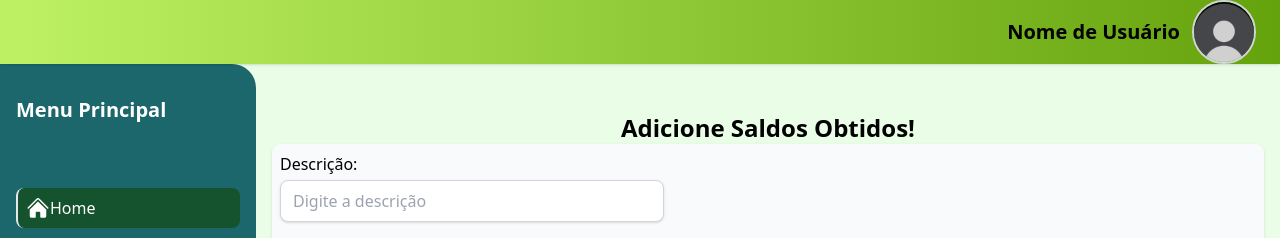
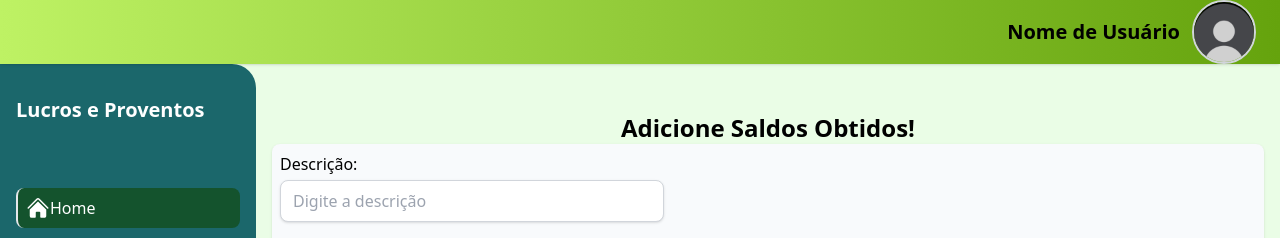
Before and after one commit to Gute-11/Financial_Dashboard_Panel, a React (Vite) app: page /receitas in a window 1280 px wide. Shown: the top 238 px of the page. Built offline with nearby package versions, Linux system fonts and the light colour scheme.

Commit message:
adding sidebar and error improvements

```diff
--- a/src/App.jsx
+++ b/src/App.jsx
@@ -15,7 +15,7 @@ function App() {
           <div className="grid grid-cols-1 md:grid-cols-3 gap-4 mt-4">
             <div
               className="bg-white shadow p-4 rounded-md text-center transition-transform
-            duration-300 hover:scale-105"
+            duration-300 hover:scale-110"
             >
               <h2 className="text-lg font-semibold text-gray-700">Ganhos</h2>
               <p className="text-2xl text-green-500">R$ 250,00</p>
--- a/src/components/SideBar.jsx
+++ b/src/components/SideBar.jsx
@@ -1,10 +1,26 @@
-import { Link } from "react-router-dom";
+import { Link, useLocation } from "react-router-dom";
 
 function SideBar() {
+
+  const location = useLocation();
+
+  const getTitle = () => {
+    switch (location.pathname) {
+      case "/":
+        return "Menu Principal";
+      case "/receitas":
+        return "Lucros e Proventos";
+      case "/despesas":
+        return "Custos e Gastos";
+      default:
+        return "Menu Principal";
+    }
+  }
+
   return (
     <div className="w-64 bg-principal text-white h-full p-4 rounded-r-3xl">
       <h2 className="text-xl font-semibold pb-16 pt-4 text-left">
-        Menu Principal
+        {getTitle()}
       </h2>
       <ul className="space-y-8">
         <li>
--- a/src/main.jsx
+++ b/src/main.jsx
@@ -5,6 +5,7 @@ import "./index.css";
 import { createBrowserRouter, RouterProvider } from "react-router-dom";
 import Receitas from "./pages/Receitas.jsx";
 import Despesas from "./pages/Despesas.jsx";
+import ErrorPage from "./pages/ErrorPage.jsx";
 
 const router = createBrowserRouter([
   {
@@ -19,6 +20,10 @@ const router = createBrowserRouter([
     path: "/despesas",
     element: <Despesas />,
   },
+  {
+    path: "*",
+    element: <ErrorPage />
+  },
 ]);
 
 createRoot(document.getElementById("root")).render(
--- /dev/null
+++ b/src/pages/ErrorPage.jsx
@@ -0,0 +1,16 @@
+import { Link } from "react-router-dom";
+
+function ErrorPage() {
+  return (
+    <div className="page bg-gray-900 min-h-screen flex justify-center items-center">
+      <div className="text-center">
+        <h1 className="text-gray-400 font-semibold font-sans text-5xl">ALERTA!!! -- PÁGINA NÃO ENCONTRADA --</h1>
+        <Link to="/">
+          <button className="mt-4 px-6 py-2 bg-gray-800 text-white rounded hover:bg-gray-700 transition-colors duration-300">Voltar</button>
+        </Link>
+      </div>
+    </div>
+  );
+}
+
+export default ErrorPage;
--- a/tailwind.config.js
+++ b/tailwind.config.js
@@ -7,6 +7,7 @@ export default {
         principal: "#1b676b",
         navbar: "#bef202",
         background: "#eafde6",
+        errorbg: "#282c34",
       },
     },
   },
```
Also changed, not shown: src/assets/foto_de_perfil.jpg (deleted).
